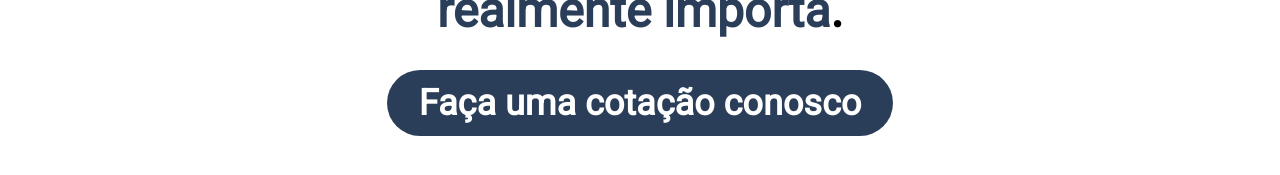
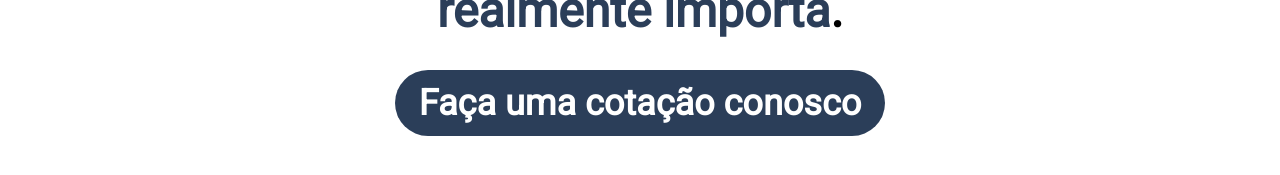
Before and after one commit to rnaconsultoriaemseguros/app, a Next.js app: page / in a window 1280 px wide. Shown: the part 3693-3868 px from the top of the page. Built offline with nearby package versions, Linux system fonts and the light colour scheme.

Commit message:
feat: including citation section

```diff
--- a/app/components/citation.jsx
+++ b/app/components/citation.jsx
@@ -12,7 +12,7 @@ export default function Citation() {
       <div className="text-center">
         <a
           href="#"
-          className="px-8 py-3 text-center bg-[#2B3E59] text-white hover:transition-all hover:bg-[#A5B9D3] hover:text-[#211C1B] rounded-full mx-3 md:text-4xl text-2xl font-bold"
+          className="px-6 py-3 text-center bg-[#2B3E59] text-white hover:transition-all hover:bg-[#A5B9D3] hover:text-[#211C1B] rounded-full mx-3 md:text-4xl text-2xl font-bold"
         >
           Faça uma cotação conosco
         </a>
```
